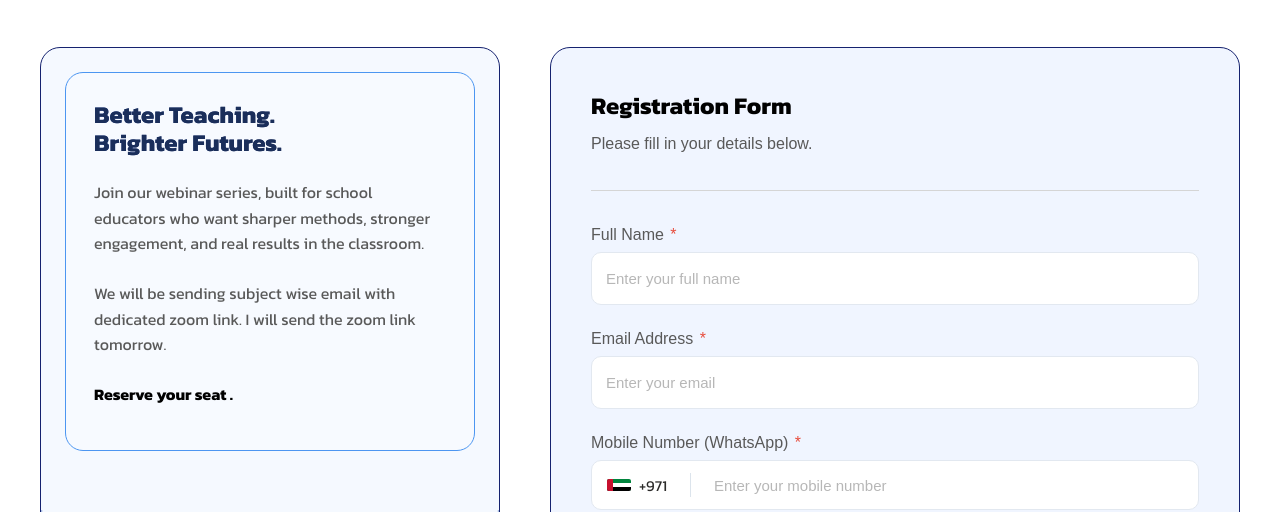
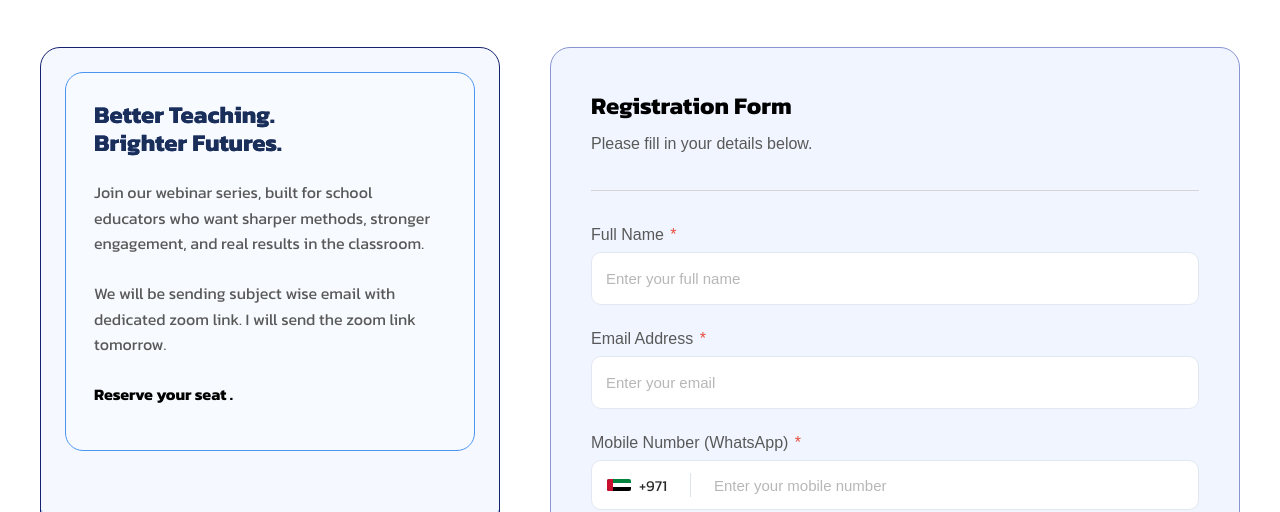
Before and after one commit to AjithMogaveeraSooral/kodeit-global-new, a plain HTML site: page index.html in a window 1280 px wide. Shown: the part 235-747 px from the top of the page. Drawn offline with nearby package versions, Linux system fonts and the light colour scheme; a web font is replaced by a local one.

Commit message:
border color

```diff
--- a/css/style.css
+++ b/css/style.css
@@ -228,7 +228,7 @@ h1 {
   background: var(--bg-light-blue);
   padding: 40px;
   border-radius: 20px;
-  border: 1px solid #15226f;
+  border: 1px solid #8994d1;
 }
 
 .form-container h2 {
```
Also changed, not shown: index.html (+1 -1 lines).
